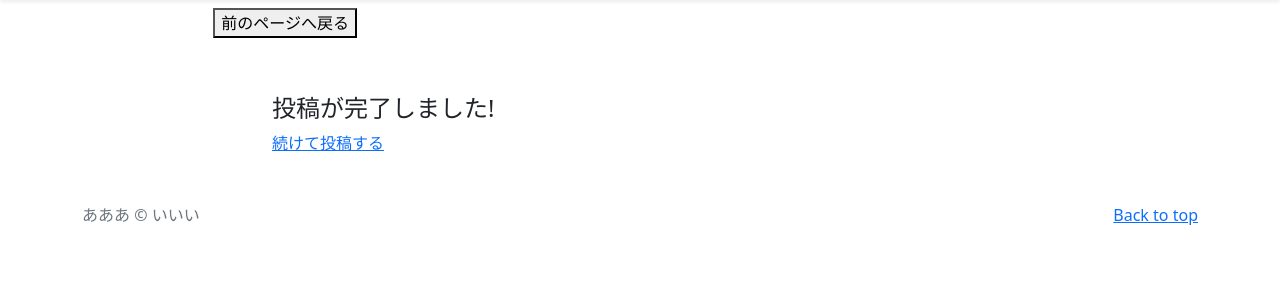
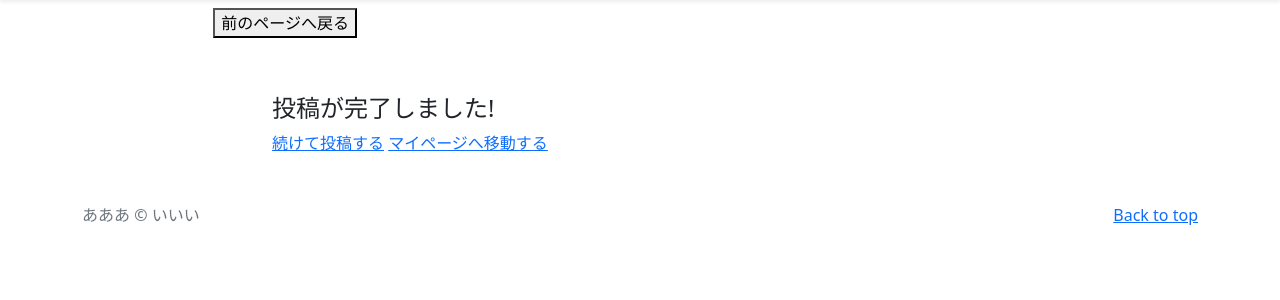
Before and after one commit to VCtoyohitotakeuchi/Picsta_Project3, a Django app: page /post_done/ in a window 1280 px wide; the page is wider, and only the part inside the window is pictured. Shown: the part 56-356 px from the top of that part. Run offline with Django 4.2, Linux system fonts and the light colour scheme.

Commit message:
投稿完了後にマイページに移動できるぞ！！

```diff
--- a/photo/templates/post_success.html
+++ b/photo/templates/post_success.html
@@ -14,6 +14,7 @@
             <div class="co1 offset-2">
                 <h4>投稿が完了しました!</h4>
                 <a href="{% url 'photo:post' %}">続けて投稿する</a>
+                <a href="{% url 'photo:mypage' %}">マイページへ移動する</a>
             </div>
         </div>
     </div>
```
